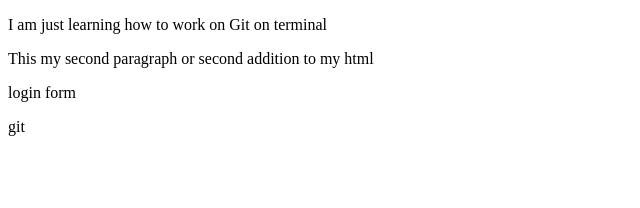
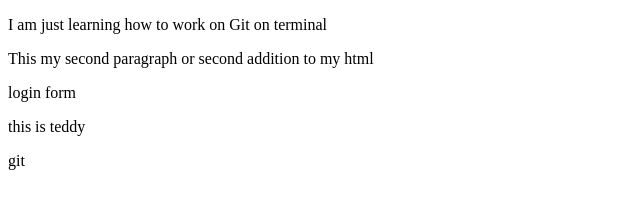
Before and after one commit to Adisu-hash/GitPractice2, a plain HTML site: page index.html in a window 1280 px wide. Shown: the full height of the page, 0-640 px from the left. Drawn offline with Linux system fonts and the light colour scheme.

Commit message:
add new paragraph

```diff
--- a/index.html
+++ b/index.html
@@ -7,5 +7,6 @@
 <p>I am just learning how to work on Git on terminal</p>
 <p>This my second paragraph or second addition to my html</p>
 <p>login form</p>
+<p>this is teddy</p>
 </body>
 </html>git
```
